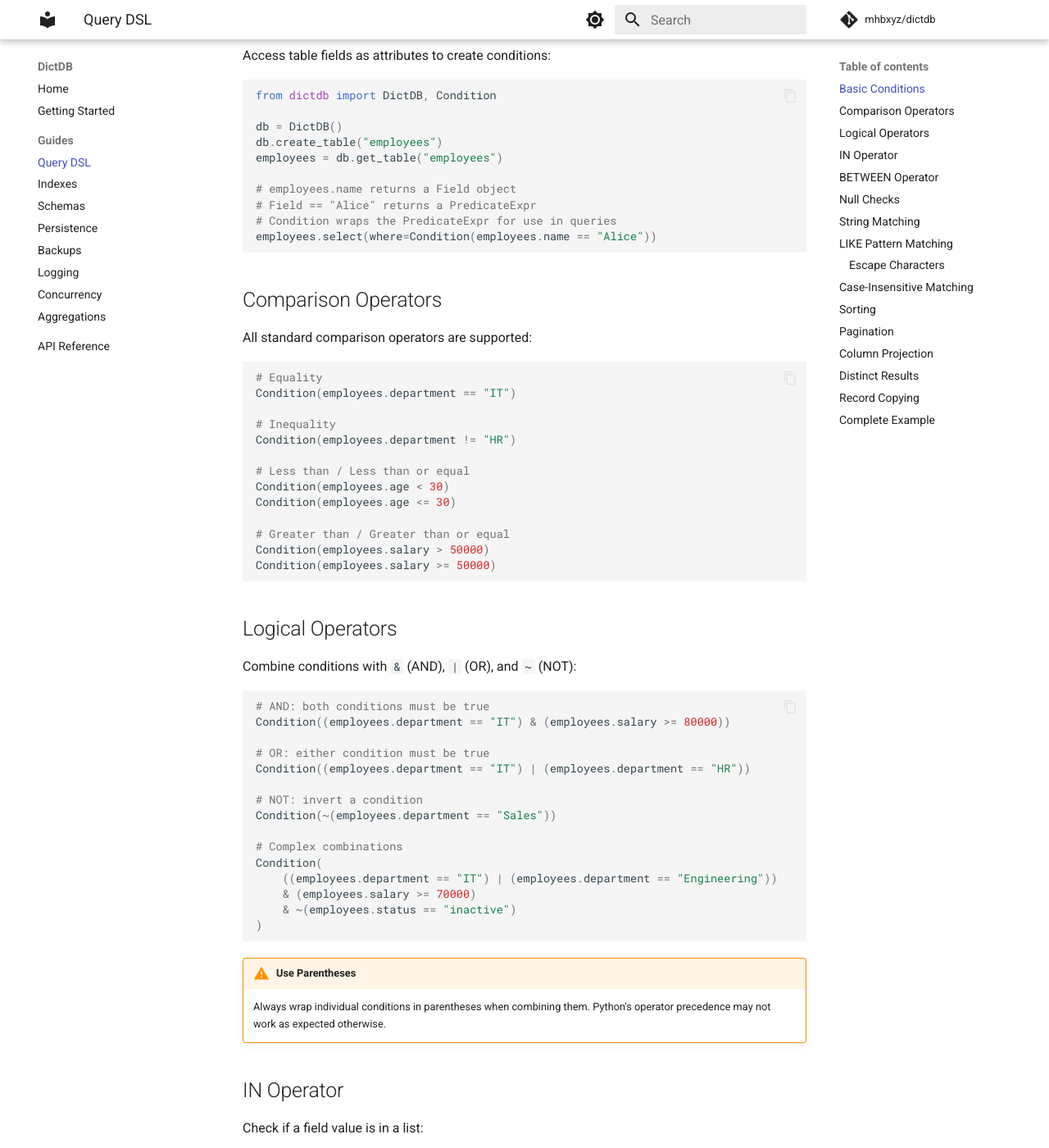
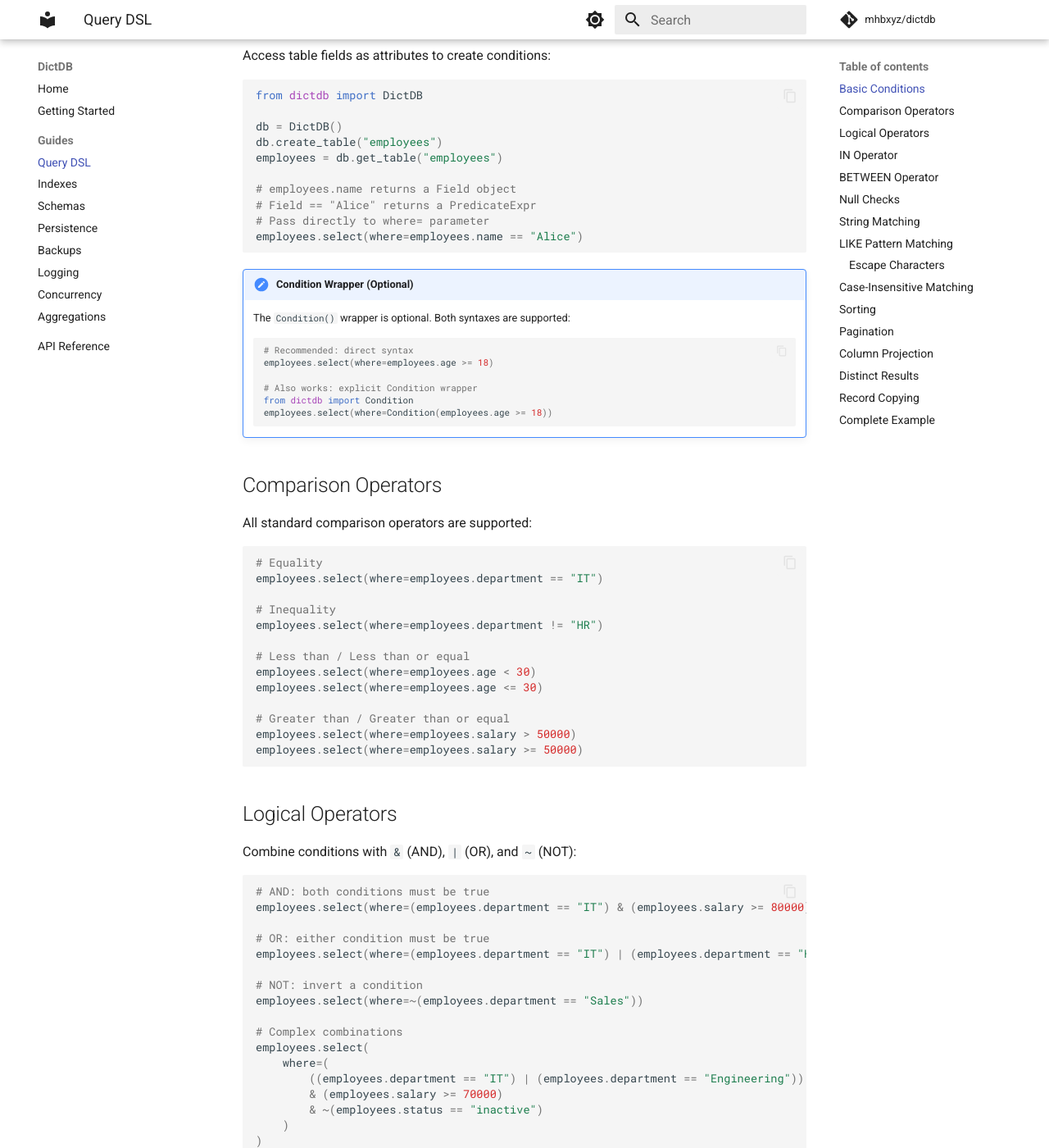
Before and after one commit to mhbxyz/dictdb, an MkDocs documentation site: the page built from docs/guides/query-dsl.md, in a window 1280 px wide and 1400 px high, scrolled down 241 px. Shown: the whole window at 82% size. Built offline with MkDocs 1.6.1 and Material for MkDocs 9.7.7, drawn with Linux system fonts in a browser that asks for light colours; comment, search, counter and statistics services are not loaded; some of the changed text lies outside the part shown.

Commit message:
feat(query): make Condition() wrapper optional in queries
- select(), update(), delete(), aggregate() now accept PredicateExpr directly
- Condition() wrapper remains supported for backward compatibility
- Add _normalize_where() helper to handle both types
- Add WhereClause type alias for Union[Condition, PredicateExpr]

New syntax:
  users.select(where=users.age >= 18)

Old syntax still works:
  users.select(where=Condition(users.age >= 18))

Closes #54

````diff
--- a/docs/guides/query-dsl.md
+++ b/docs/guides/query-dsl.md
@@ -7,7 +7,7 @@ DictDB provides a fluent query DSL that lets you build conditions using Python o
 Access table fields as attributes to create conditions:
 
 ```python
-from dictdb import DictDB, Condition
+from dictdb import DictDB
 
 db = DictDB()
 db.create_table("employees")
@@ -15,9 +15,21 @@ employees = db.get_table("employees")
 
 # employees.name returns a Field object
 # Field == "Alice" returns a PredicateExpr
-# Condition wraps the PredicateExpr for use in queries
-employees.select(where=Condition(employees.name == "Alice"))
+# Pass directly to where= parameter
+employees.select(where=employees.name == "Alice")
 ```
+
+!!! note "Condition Wrapper (Optional)"
+    The `Condition()` wrapper is optional. Both syntaxes are supported:
+
+    ```python
+    # Recommended: direct syntax
+    employees.select(where=employees.age >= 18)
+
+    # Also works: explicit Condition wrapper
+    from dictdb import Condition
+    employees.select(where=Condition(employees.age >= 18))
+    ```
 
 ## Comparison Operators
 
@@ -25,18 +37,18 @@ All standard comparison operators are supported:
 
 ```python
 # Equality
-Condition(employees.department == "IT")
+employees.select(where=employees.department == "IT")
 
 # Inequality
-Condition(employees.department != "HR")
+employees.select(where=employees.department != "HR")
 
 # Less than / Less than or equal
-Condition(employees.age < 30)
-Condition(employees.age <= 30)
+employees.select(where=employees.age < 30)
+employees.select(where=employees.age <= 30)
 
 # Greater than / Greater than or equal
-Condition(employees.salary > 50000)
-Condition(employees.salary >= 50000)
+employees.select(where=employees.salary > 50000)
+employees.select(where=employees.salary >= 50000)
 ```
 
 ## Logical Operators
@@ -45,19 +57,21 @@ Combine conditions with `&` (AND), `|` (OR), and `~` (NOT):
 
 ```python
 # AND: both conditions must be true
-Condition((employees.department == "IT") & (employees.salary >= 80000))
+employees.select(where=(employees.department == "IT") & (employees.salary >= 80000))
 
 # OR: either condition must be true
-Condition((employees.department == "IT") | (employees.department == "HR"))
+employees.select(where=(employees.department == "IT") | (employees.department == "HR"))
 
 # NOT: invert a condition
-Condition(~(employees.department == "Sales"))
+employees.select(where=~(employees.department == "Sales"))
 
 # Complex combinations
-Condition(
-    ((employees.department == "IT") | (employees.department == "Engineering"))
-    & (employees.salary >= 70000)
-    & ~(employees.status == "inactive")
+employees.select(
+    where=(
+        ((employees.department == "IT") | (employees.department == "Engineering"))
+        & (employees.salary >= 70000)
+        & ~(employees.status == "inactive")
+    )
 )
 ```
 
@@ -70,7 +84,7 @@ Check if a field value is in a list:
 
 ```python
 # Match any of the values
-Condition(employees.department.is_in(["IT", "Engineering", "Data"]))
+employees.select(where=employees.department.is_in(["IT", "Engineering", "Data"]))
 
 # Equivalent to multiple OR conditions but more efficient
 ```
@@ -81,14 +95,14 @@ Check if a field value is within an inclusive range:
 
 ```python
 # Match values in range [30, 50]
-Condition(employees.age.between(30, 50))
+employees.select(where=employees.age.between(30, 50))
 
 # Equivalent to (but more efficient than):
-Condition((employees.age >= 30) & (employees.age <= 50))
+employees.select(where=(employees.age >= 30) & (employees.age <= 50))
 
 # Works with any comparable types
-Condition(employees.hire_date.between("2020-01-01", "2023-12-31"))
-Condition(employees.salary.between(50000, 100000))
+employees.select(where=employees.hire_date.between("2020-01-01", "2023-12-31"))
+employees.select(where=employees.salary.between(50000, 100000))
 ```
 
 !!! tip "Index Optimization"
@@ -100,10 +114,10 @@ Check for null (None) or missing field values:
 
 ```python
 # Match records where the field is None or missing
-Condition(employees.manager_id.is_null())
+employees.select(where=employees.manager_id.is_null())
 
 # Match records where the field exists and is not None
-Condition(employees.manager_id.is_not_null())
+employees.select(where=employees.manager_id.is_not_null())
 ```
 
 ## String Matching
@@ -112,13 +126,13 @@ Match string patterns:
 
 ```python
 # Starts with
-Condition(employees.name.startswith("A"))
+employees.select(where=employees.name.startswith("A"))
 
 # Ends with
-Condition(employees.email.endswith("@company.com"))
+employees.select(where=employees.email.endswith("@company.com"))
 
 # Contains
-Condition(employees.name.contains("Smith"))
+employees.select(where=employees.name.contains("Smith"))
 ```
 
 ## LIKE Pattern Matching
@@ -127,16 +141,16 @@ SQL-style LIKE patterns with wildcards:
 
 ```python
 # % matches any sequence of characters (including empty)
-Condition(employees.name.like("A%"))           # Starts with A
-Condition(employees.email.like("%@gmail.com")) # Ends with @gmail.com
-Condition(employees.name.like("%smith%"))      # Contains smith
+employees.select(where=employees.name.like("A%"))           # Starts with A
+employees.select(where=employees.email.like("%@gmail.com")) # Ends with @gmail.com
+employees.select(where=employees.name.like("%smith%"))      # Contains smith
 
 # _ matches exactly one character
-Condition(employees.code.like("A_C"))          # Matches A1C, A2C, ABC, etc.
-Condition(employees.id.like("___"))            # Exactly 3 characters
+employees.select(where=employees.code.like("A_C"))          # Matches A1C, A2C, ABC, etc.
+employees.select(where=employees.id.like("___"))            # Exactly 3 characters
 
 # Combine wildcards
-Condition(employees.file.like("test_.%"))      # test1.txt, test2.doc, etc.
+employees.select(where=employees.file.like("test_.%"))      # test1.txt, test2.doc, etc.
 ```
 
 ### Escape Characters
@@ -145,10 +159,10 @@ To match literal `%` or `_`, use an escape character:
 
 ```python
 # Match strings ending with literal %
-Condition(products.discount.like("%\\%", escape="\\"))  # 10%, 20%, etc.
+employees.select(where=products.discount.like("%\\%", escape="\\"))  # 10%, 20%, etc.
 
 # Match strings containing literal _
-Condition(files.name.like("%\\_v1%", escape="\\"))  # file_v1.txt, etc.
+employees.select(where=files.name.like("%\\_v1%", escape="\\"))  # file_v1.txt, etc.
 ```
 
 !!! tip "Index Optimization"
@@ -160,17 +174,17 @@ All string matching methods have case-insensitive variants with an `i` prefix:
 
 ```python
 # Case-insensitive equality
-Condition(employees.name.iequals("alice"))  # Matches "Alice", "ALICE", etc.
+employees.select(where=employees.name.iequals("alice"))  # Matches "Alice", "ALICE", etc.
 
 # Case-insensitive contains
-Condition(employees.name.icontains("smith"))  # Matches "Smith", "SMITH", etc.
+employees.select(where=employees.name.icontains("smith"))  # Matches "Smith", "SMITH", etc.
 
 # Case-insensitive prefix/suffix
-Condition(employees.name.istartswith("a"))  # Matches "Alice", "ADAM", etc.
-Condition(employees.email.iendswith("@gmail.com"))  # Matches "@Gmail.COM", etc.
+employees.select(where=employees.name.istartswith("a"))  # Matches "Alice", "ADAM", etc.
+employees.select(where=employees.email.iendswith("@gmail.com"))  # Matches "@Gmail.COM", etc.
 
 # Case-insensitive LIKE
-Condition(employees.name.ilike("a%"))  # Matches "Alice", "adam", "ANNA", etc.
+employees.select(where=employees.name.ilike("a%"))  # Matches "Alice", "adam", "ANNA", etc.
 ```
 
 | Method | Case-Insensitive Variant |
@@ -245,7 +259,7 @@ employees.select(columns=["department"], distinct=True)
 # Combine with other options
 employees.select(
     columns=["department", "status"],
-    where=Condition(employees.salary >= 50000),
+    where=employees.salary >= 50000,
     distinct=True,
     order_by="department"
 )
@@ -271,7 +285,7 @@ results = employees.select(copy=False)
 ## Complete Example
 
 ```python
-from dictdb import DictDB, Condition
+from dictdb import DictDB
 
 db = DictDB()
 db.create_table("employees", primary_key="emp_id")
@@ -286,7 +300,7 @@ employees.insert({"emp_id": 4, "name": "Diana", "department": "Sales", "salary":
 # Find IT employees earning >= 80000
 high_earners = employees.select(
     columns=["name", "salary"],
-    where=Condition((employees.department == "IT") & (employees.salary >= 80000)),
+    where=(employees.department == "IT") & (employees.salary >= 80000),
     order_by="-salary"
 )
 # [{"name": "Charlie", "salary": 85000}]
````
Also changed, not shown: docs/api.md (+16 -12 lines), 2 other files.
